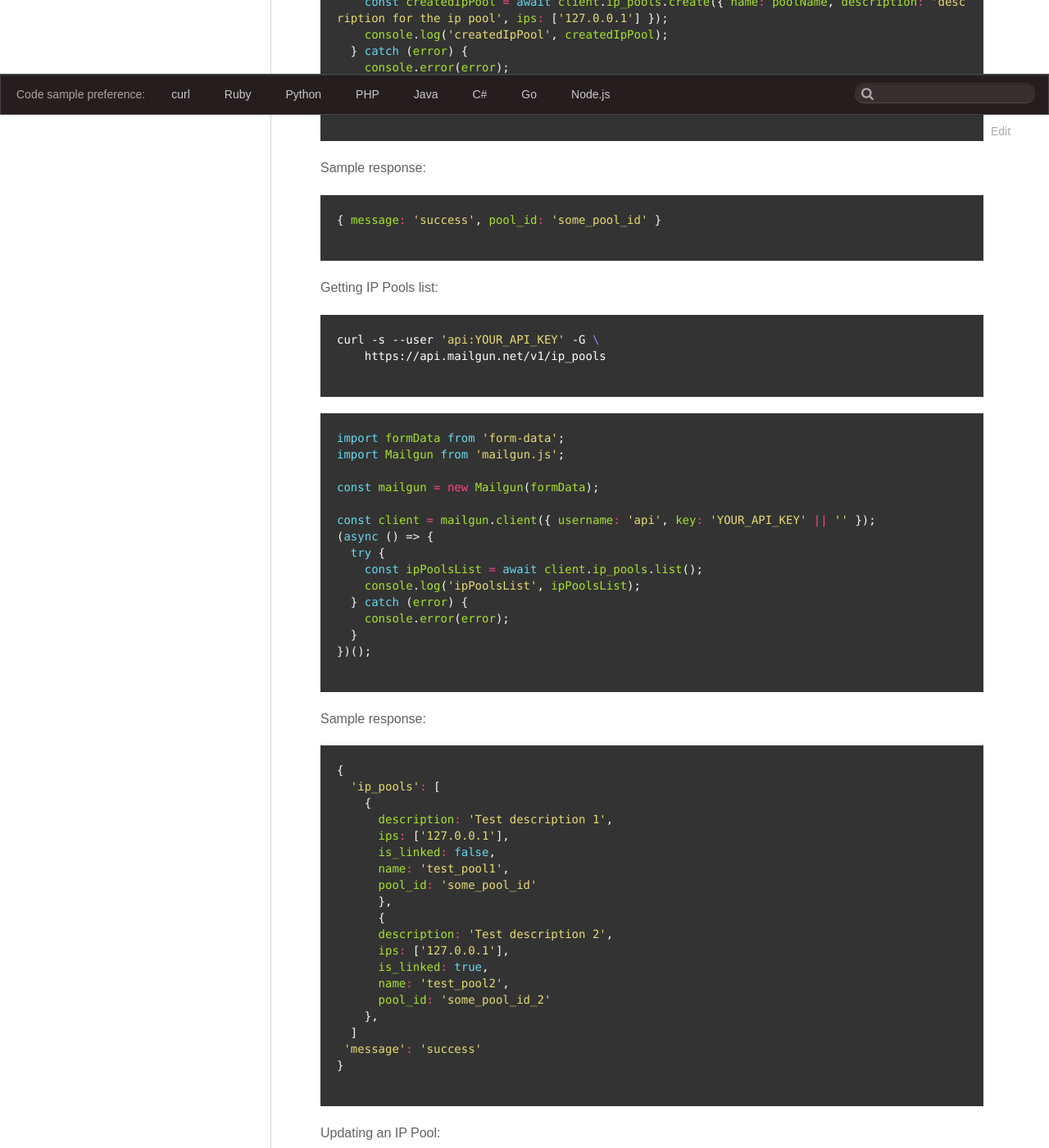
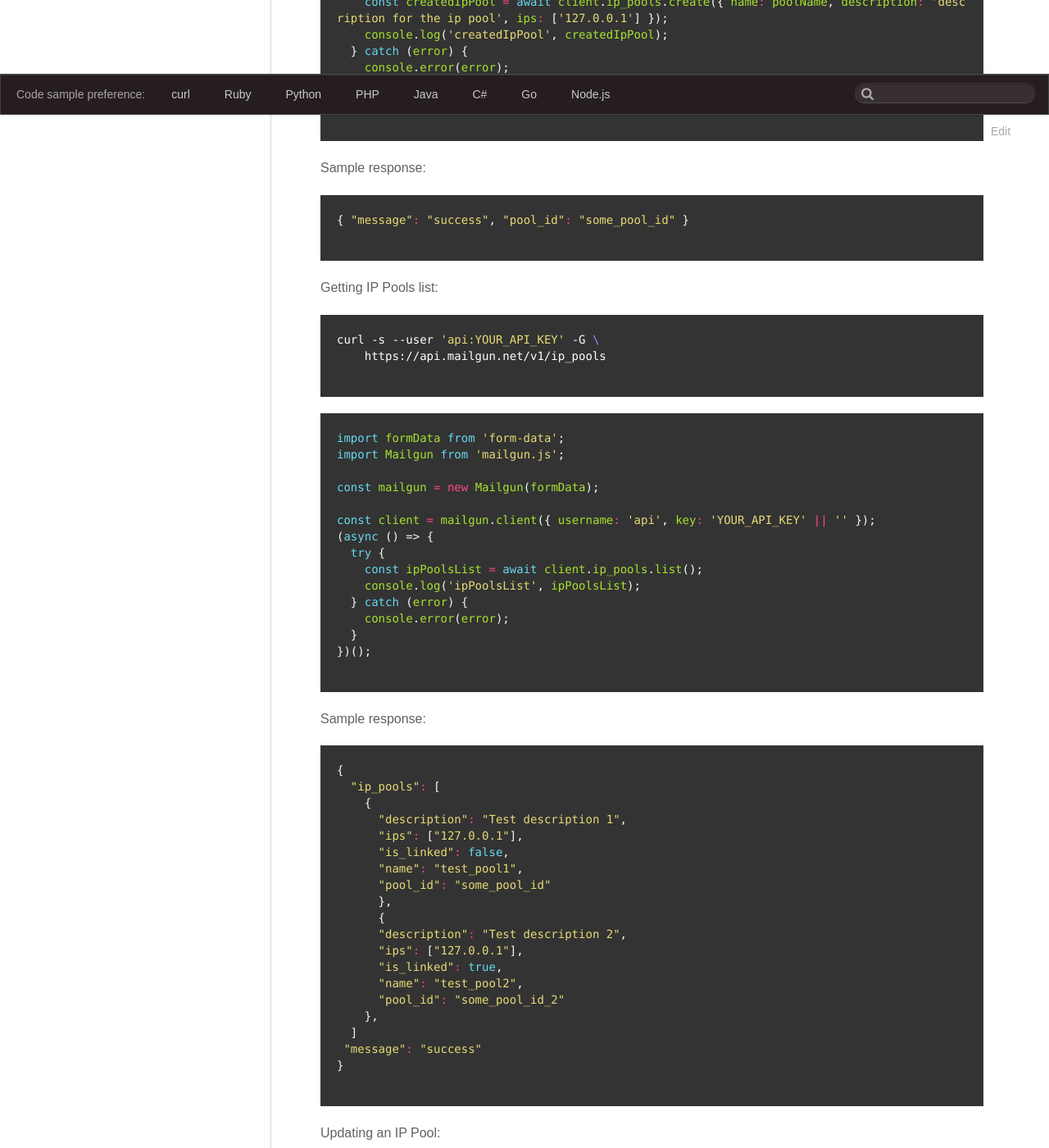
Before and after one commit to mailgun/documentation, a Sphinx documentation site: the page built from source/api-ip-pools.rst, in a window 1280 px wide and 1400 px high, scrolled down 3780 px. Shown: the whole window at 82% size. Built offline with Sphinx 7.4.7, drawn with Linux system fonts in a browser that asks for light colours; a script that is not in the unit is left out; comment, search, counter and statistics services are not loaded; some of the changed lines change nothing that is shown; some of the changed text lies outside the part shown.

Commit message:
use consistent quoting

```diff
--- a/source/api-ip-pools.rst
+++ b/source/api-ip-pools.rst
@@ -132,7 +132,7 @@ Sample response:
 
 .. code-block:: javascript
 
-  { message: 'success', pool_id: 'some_pool_id' }
+  { "message": "success", "pool_id": "some_pool_id" }
 
 Getting IP Pools list:
 
@@ -143,23 +143,23 @@ Sample response:
 .. code-block:: javascript
 
   {
-    'ip_pools': [
+    "ip_pools": [
       {
-        description: 'Test description 1',
-        ips: ['127.0.0.1'],
-        is_linked: false,
-        name: 'test_pool1',
-        pool_id: 'some_pool_id'
+        "description": "Test description 1",
+        "ips": ["127.0.0.1"],
+        "is_linked": false,
+        "name": "test_pool1",
+        "pool_id": "some_pool_id"
         },
         {
-        description: 'Test description 2',
-        ips: ['127.0.0.1'],
-        is_linked: true,
-        name: 'test_pool2',
-        pool_id: 'some_pool_id_2'
+        "description": "Test description 2",
+        "ips": ["127.0.0.1"],
+        "is_linked": true,
+        "name": "test_pool2",
+        "pool_id": "some_pool_id_2"
       },
     ]
-   'message': 'success'
+   "message": "success"
   }
 
 Updating an IP Pool:
@@ -170,7 +170,7 @@ Sample response:
 
 .. code-block:: javascript
 
-  { message: 'success' }
+  { "message": "success" }
 
 Deleting an IP Pool:
 
@@ -180,7 +180,7 @@ Sample response:
 
 .. code-block:: javascript
 
-  { message: 'started' }
+  { "message": "started" }
 
 Linking an IP Pool:
 
@@ -190,7 +190,7 @@ Sample response:
 
 .. code-block:: javascript
 
-  { body: { message: 'success' }, status: 200 }
+  { "body": { "message": "success" }, "status": 200 }
 
 Unlink an IP Pool:
 
@@ -200,4 +200,4 @@ Sample response:
 
 .. code-block:: javascript
 
-  { body: { message: 'success' }, status: 200 }
+  { "body": { "message": "success" }, "status": 200 }
```
